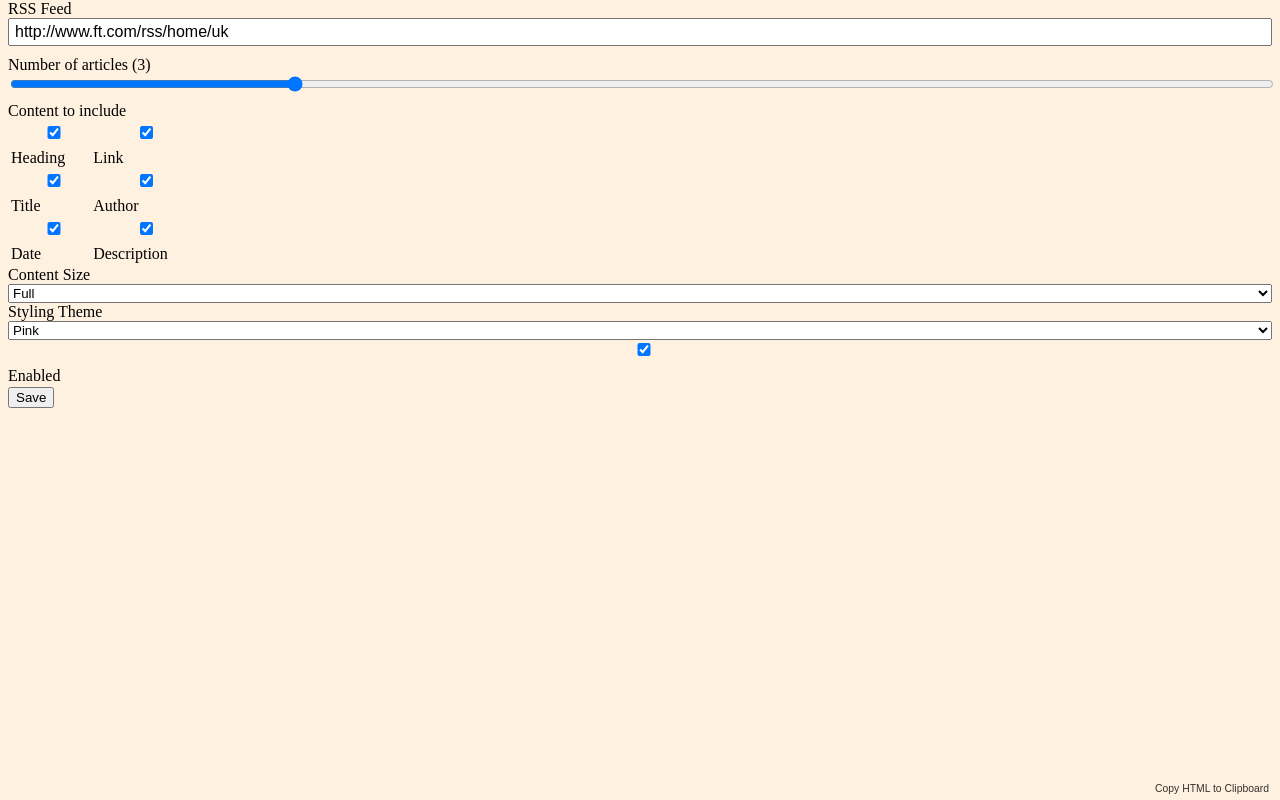
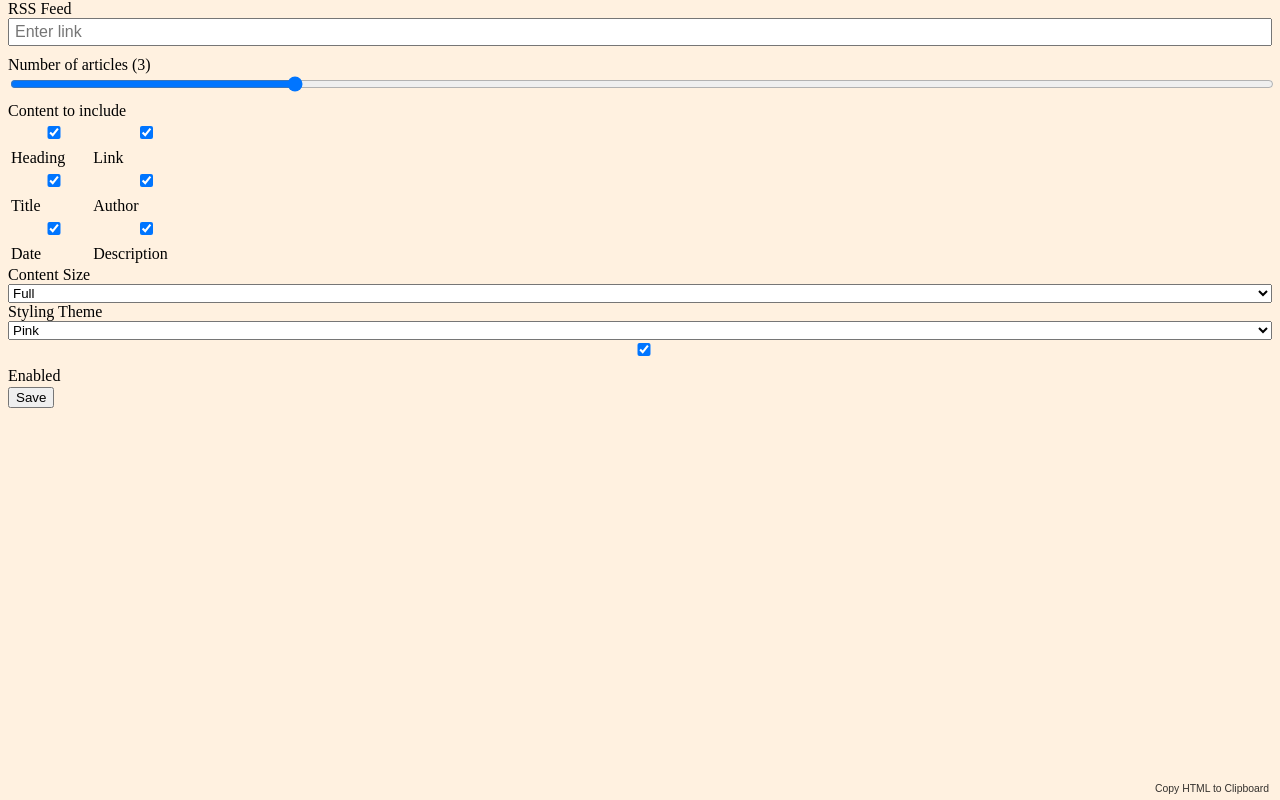
Before and after one commit to ftlabs/email-signatures, a browser extension: page src/dialog.html in a window 1280 px wide. Drawn offline with Linux system fonts and the light colour scheme; a small style sheet from the web is missing.

Commit message:
Removed value in HTML

```diff
--- a/src/dialog.html
+++ b/src/dialog.html
@@ -85,7 +85,7 @@
 				</div>
 				<div class="o-forms-group">
 					<label class="o-forms-label" for="rss">RSS Feed</label>
-					<input class="o-forms-text" type="url" placeholder="Enter link" id="rss" value="http://www.ft.com/rss/home/uk" ></input>
+					<input class="o-forms-text" type="url" placeholder="Enter link" id="rss" ></input>
 				</div>
 			</div>
 
```
